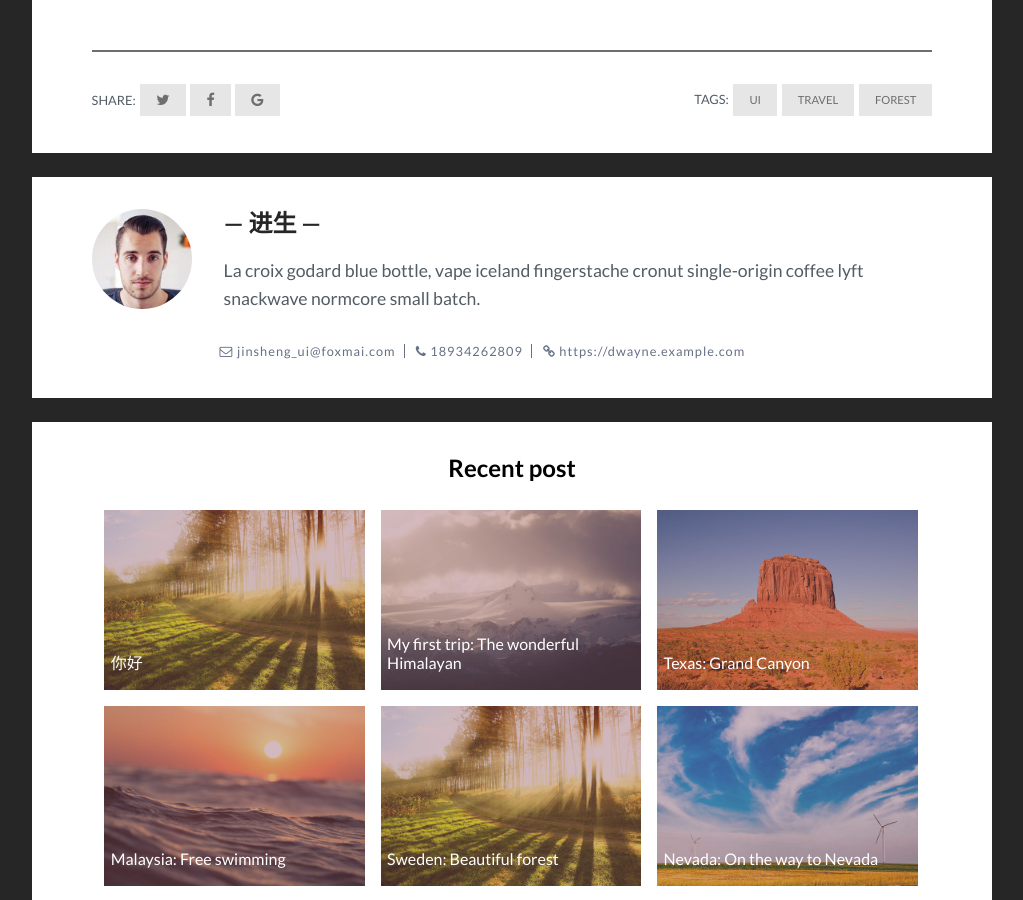
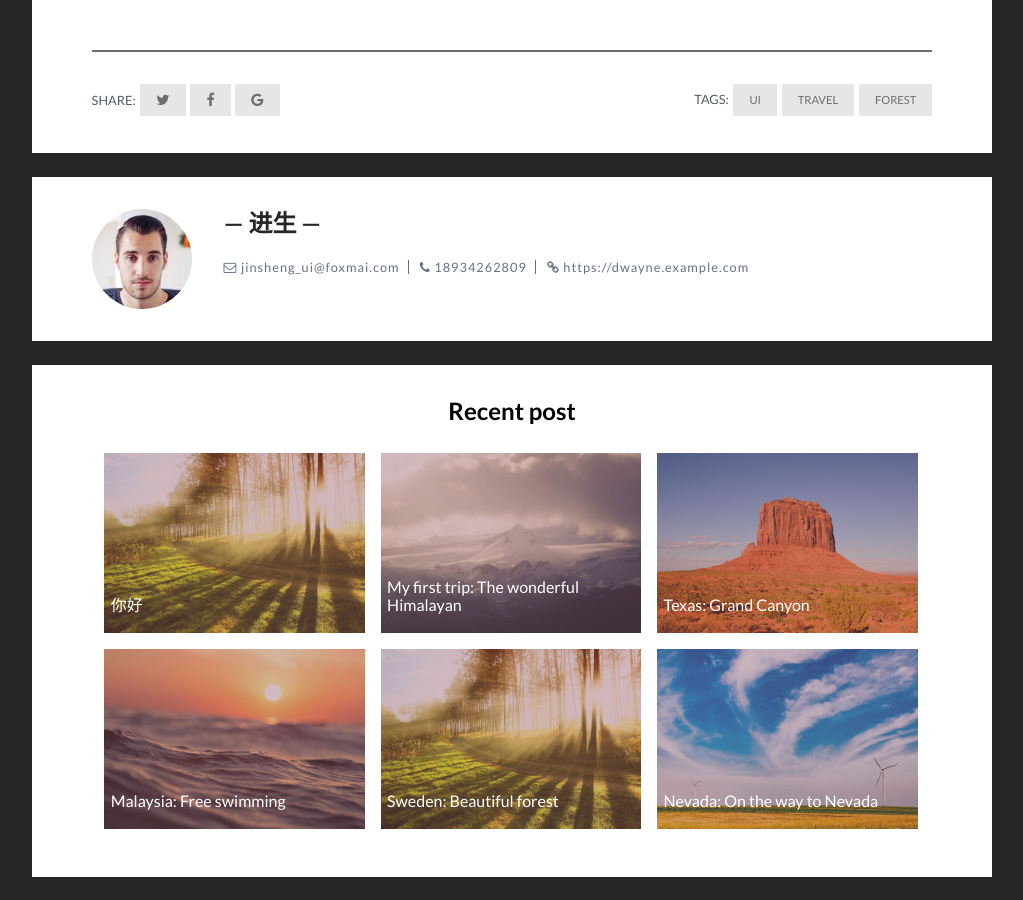
Before and after one commit to isjinsheng/isjinsheng.github.io, a Jekyll site: the page built from _posts/2017-07-05-sweden-beautiful-forest.markdown, in a window 1280 px wide and 900 px high, scrolled down 743 px. Shown: the whole window, without its empty margins (128-1151 px from the left). Built offline with Jekyll 4.4.1, drawn with Linux system fonts in a browser that asks for light colours; comment, search, counter and statistics services are not loaded.

Commit message:
Update post.html

```diff
--- a/_layouts/post.html
+++ b/_layouts/post.html
@@ -44,7 +44,6 @@ layout: default
       </div>
       <div class="author_info">
         <h2 class="author_title">{% if site.author-name %}{{site.author-name}}{% else %}Dwayne Newman{% endif %}</h2>
-        <p class="author_subtitle">{% if site.about-author %}{{site.about-author}}{% else %}La croix godard blue bottle, vape iceland fingerstache cronut single-origin coffee lyft snackwave normcore small batch.{% endif %}</p>
         <div class="author_social">
           {% if site.email %}
           <span class="author_email"><i class="fa fa-envelope-o" aria-hidden="true"></i> <a href="mailto:{{site.email}}">{{site.email}}</a></span>
```
